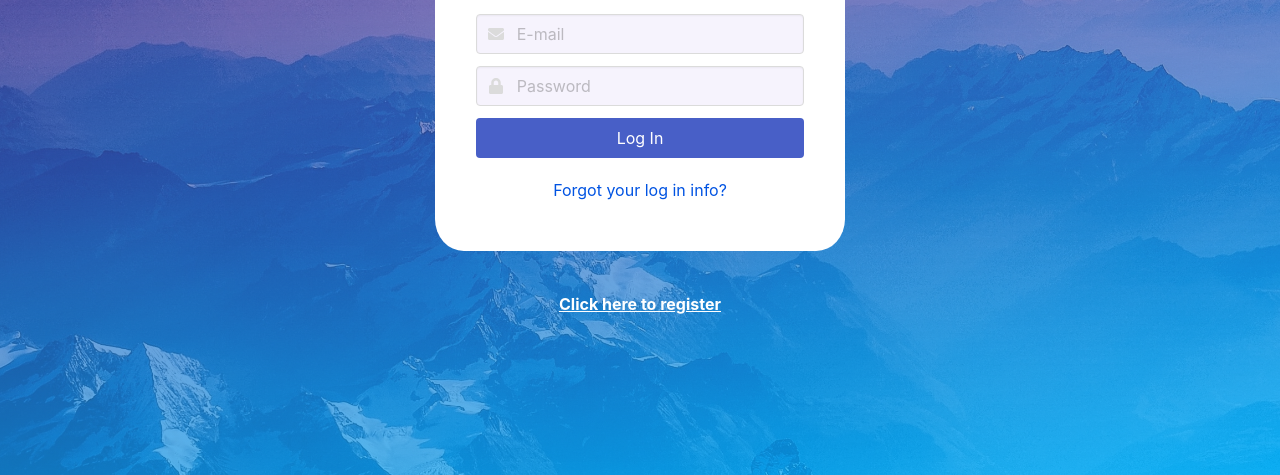
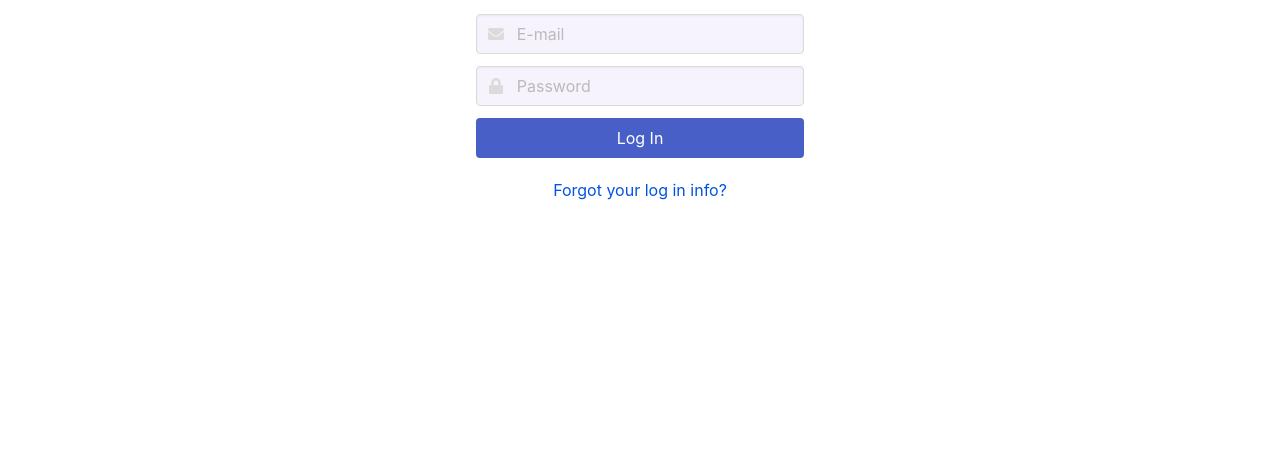
Before and after one commit to victoriavu75/myphilanthropies-volunteertracker, a plain HTML site: page frontend/login.html in a window 1280 px wide. Shown: the part 325-800 px from the top of the page. Drawn offline with nearby package versions, Linux system fonts and the light colour scheme.

Commit message:
Add files via upload

```diff
--- a/frontend/style.css
+++ b/frontend/style.css
@@ -13,7 +13,7 @@ mp_lightpurple: #F6F3FD;
 */
 
 html {
-        background: linear-gradient(172deg, rgba(36, 0, 34, 0.3808411214953271) 0%, rgba(106, 9, 121, 0.5677570093457944) 27%, rgba(0, 180, 255, 0.7663551401869159) 100%), url(images/mountains.jpg) no-repeat center center fixed;
+        /* background: linear-gradient(172deg, rgba(36, 0, 34, 0.3808411214953271) 0%, rgba(106, 9, 121, 0.5677570093457944) 27%, rgba(0, 180, 255, 0.7663551401869159) 100%), url(images/mountains.jpg) no-repeat center center fixed;  */
         -webkit-background-size: cover;
         -moz-background-size: cover;
         -o-background-size: cover;
```
